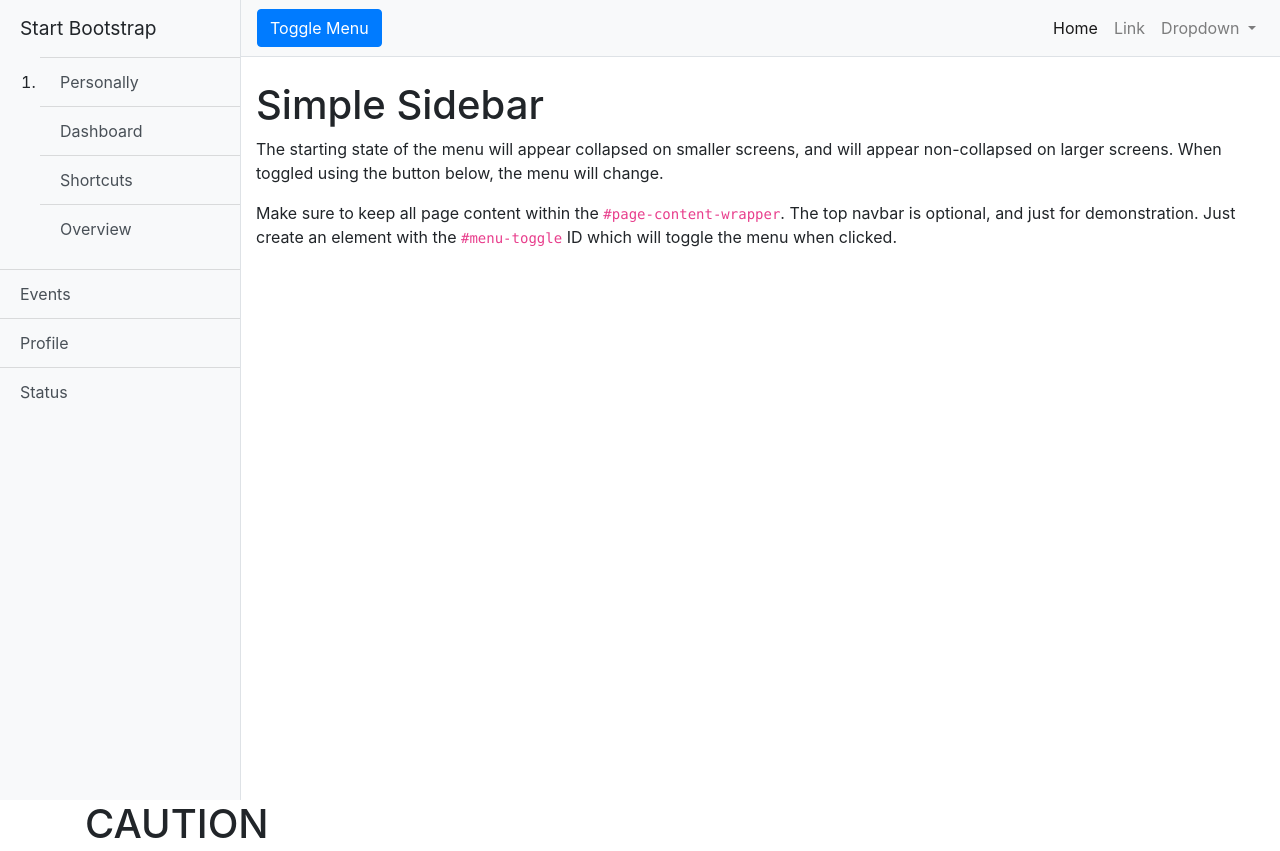
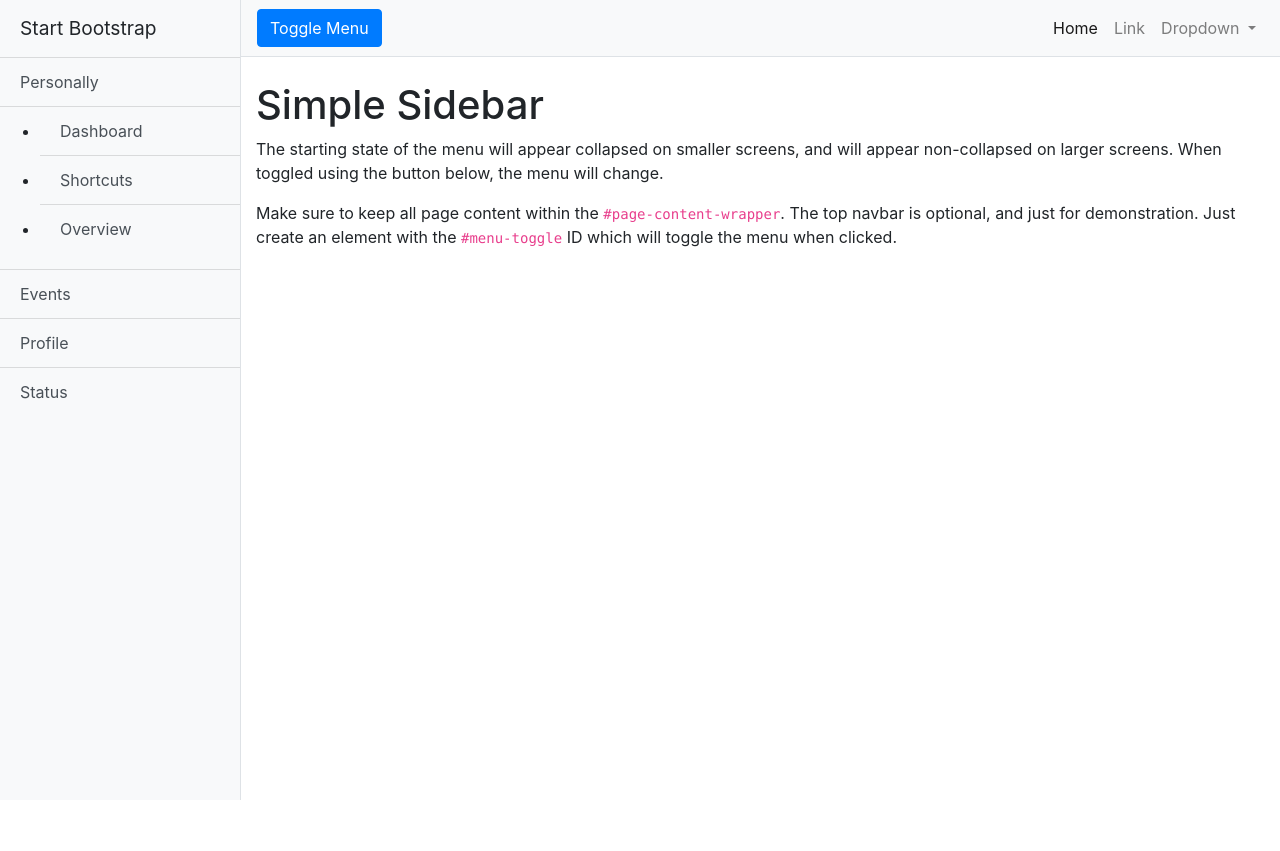
Before and after one commit to grace-less/grace-less.github.io, a plain HTML site: page index.html in a window 1280 px wide. Shown: the top 851 px of the page. After the commit the page ends 800 px from the top, so only its background shows below. Drawn offline with Linux system fonts and the light colour scheme.

Commit message:
adjust notations

```diff
--- a/index.html
+++ b/index.html
@@ -4,8 +4,8 @@
 
         <meta charset="utf-8">
         <meta name="viewport" content="width=device-width, initial-scale=1, shrink-to-fit=no">
-        <meta name="description" content="">
-        <meta name="author" content="">
+        <meta name="description" content="A basic website about its author.">
+        <meta name="author" content="Shaelynn DeBone">
 
         <title>grace-less.github.io</title>
 
@@ -26,12 +26,12 @@
           <div class="bg-light border-right" id="sidebar-wrapper">
             <div class="sidebar-heading">Start Bootstrap </div>
             <div class="list-group list-group-flush">
-                <ol>
-                    <li><a href="#" class="list-group-item list-group-item-action bg-light">Personally</a></li>
-                        <a href="#" class="list-group-item list-group-item-action bg-light">Dashboard</a>
-                        <a href="#" class="list-group-item list-group-item-action bg-light">Shortcuts</a>
-                        <a href="#" class="list-group-item list-group-item-action bg-light">Overview</a>
-                </ol>
+                <a href="#" class="list-group-item list-group-item-action bg-light">Personally</a>
+                <ul>
+                    <li><a href="#" class="list-group-item list-group-item-action bg-light">Dashboard</a></li>
+                    <li><a href="#" class="list-group-item list-group-item-action bg-light">Shortcuts</a></li>
+                    <li><a href="#" class="list-group-item list-group-item-action bg-light">Overview</a></li>
+                </ul>
 
               <a href="#" class="list-group-item list-group-item-action bg-light">Events</a>
               <a href="#" class="list-group-item list-group-item-action bg-light">Profile</a>
@@ -98,7 +98,7 @@
 
     </body>
 
-    <body>
+    <!-- <body>
         <div class="container">
             <div class="row">
                 <header id="main-header">
@@ -205,5 +205,5 @@
                 </footer>
             </div>
         </div>
-    </body>
+    </body> -->
 </html>
```
